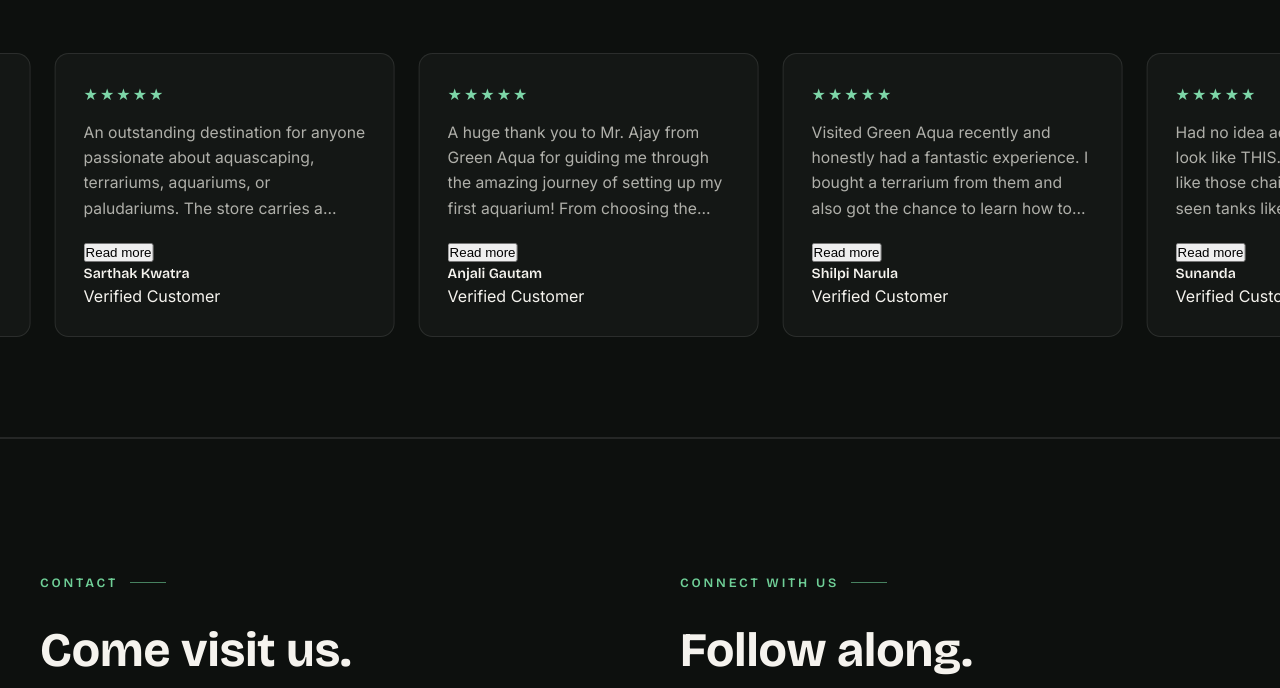
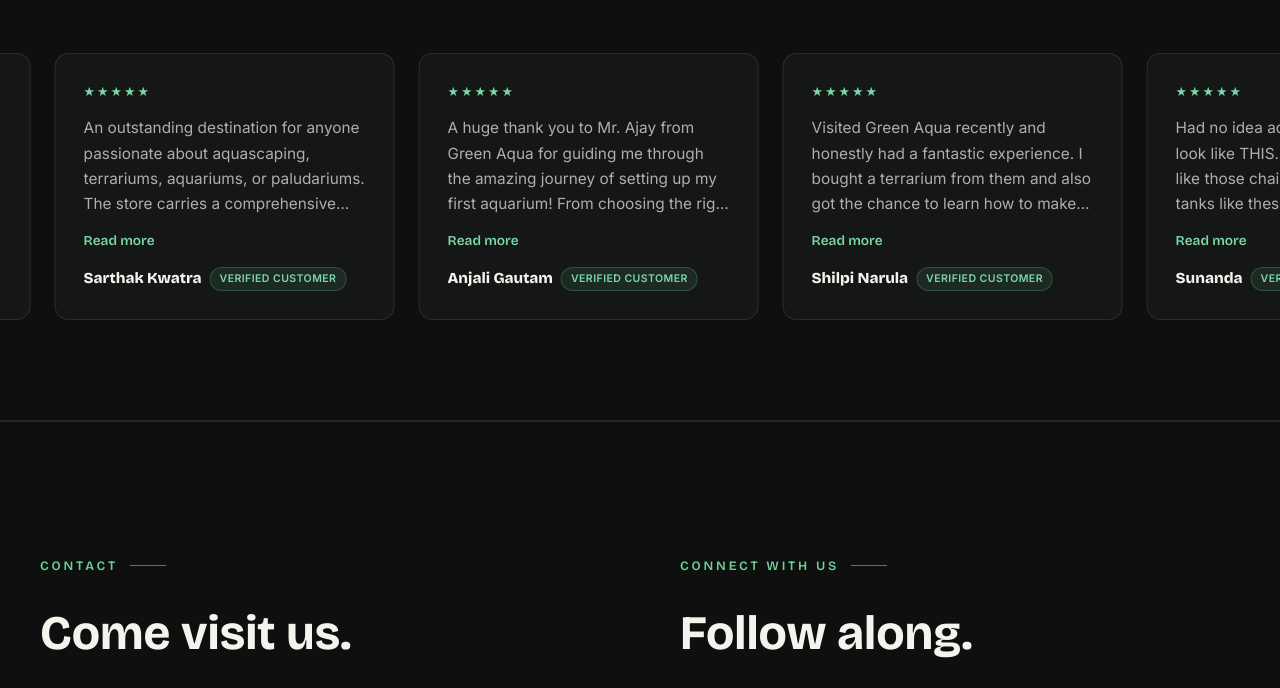
Before and after one commit to abh1shhek/green-aqua-delhi, a plain HTML site: page index.html in a window 1280 px wide. Shown: the part 4096-4784 px from the top of the page. Drawn offline with nearby package versions, Linux system fonts and the light colour scheme; files whose address does not match are found by name.

Commit message:
Update Reviews Styling

```diff
--- a/css/styles.css
+++ b/css/styles.css
@@ -569,28 +569,64 @@
 .reviews-ticker-head h2 em{font-style:italic;font-weight:500;color:var(--ink-dim);}
 
 .reviews-ticker-track{
-  display:flex;width:max-content;
+  display:flex;flex-wrap:nowrap;align-items:flex-start;width:max-content;
   animation:reviews-scroll 40s linear infinite;
 }
-.reviews-ticker-track:hover{animation-play-state:paused;}
-.reviews-ticker-group{display:flex;gap:24px;padding-right:24px;}
+.reviews-ticker-track:hover,
+.reviews-ticker-track.is-paused{animation-play-state:paused;}
+.reviews-ticker-group{display:flex;flex-wrap:nowrap;gap:24px;padding-right:24px;}
 
 .review-card{
-  width:340px;flex-shrink:0;
-  background:var(--card, rgba(245,243,238,0.03));
+  width:340px;flex-shrink:0;cursor:pointer;
+  background:rgba(245,243,238,0.03);
   border:1px solid var(--line);border-radius:14px;
   padding:28px;
+  transition:transform .3s var(--ease-soft), border-color .3s ease, box-shadow .3s ease, background .3s ease, opacity .3s ease;
 }
+.review-card:hover,
+.review-card.is-active{
+  transform:translateY(-6px) scale(1.02);
+  border-color:var(--emerald-bright);
+  background:rgba(95,180,137,0.06);
+  box-shadow:0 20px 40px -16px rgba(95,180,137,0.35);
+}
+.reviews-ticker-track:hover .review-card:not(:hover){opacity:0.55;}
+.reviews-ticker-track:has(.review-card.is-active) .review-card:not(.is-active){opacity:0.55;}
+
 .review-card__stars{
-  color:var(--emerald-bright);font-size:1rem;letter-spacing:2px;margin-bottom:14px;
+  color:var(--emerald-bright);font-size:0.8rem;letter-spacing:2px;margin-bottom:14px;
+  transition:filter .3s ease;
 }
+.review-card:hover .review-card__stars,
+.review-card.is-active .review-card__stars{
+  filter:drop-shadow(0 0 6px rgba(95,180,137,0.5));
+}
+
 .review-card__text{
-  color:var(--ink-dim);font-size:0.98rem;line-height:1.6;
-  margin-bottom:18px;
+  color:var(--ink-dim);font-size:0.96rem;line-height:1.65;
+  margin-bottom:10px;
   display:-webkit-box;-webkit-line-clamp:4;-webkit-box-orient:vertical;overflow:hidden;
+  transition:-webkit-line-clamp .2s ease;
 }
+.review-card.is-expanded .review-card__text{
+  -webkit-line-clamp:unset;display:block;overflow:visible;
+}
+
+.review-card__toggle{
+  background:none;border:none;padding:0;margin-bottom:18px;
+  font-family:var(--display);font-weight:600;font-size:0.85rem;
+  color:var(--emerald-bright);cursor:pointer;
+}
+.review-card__toggle:hover{text-decoration:underline;}
+
+.review-card__author-block{display:flex;align-items:center;gap:8px;flex-wrap:wrap;}
 .review-card__author{
-  font-family:var(--display);font-weight:600;font-size:0.88rem;color:var(--ink);
+  font-family:var(--display);font-weight:800;font-size:0.95rem;color:var(--ink);
+}
+.review-card__badge{
+  font-size:0.66rem;font-weight:600;letter-spacing:0.04em;text-transform:uppercase;
+  color:var(--emerald-bright);background:rgba(95,180,137,0.12);
+  border:1px solid rgba(95,180,137,0.3);border-radius:100px;padding:3px 9px;
 }
 
 @keyframes reviews-scroll{
```
